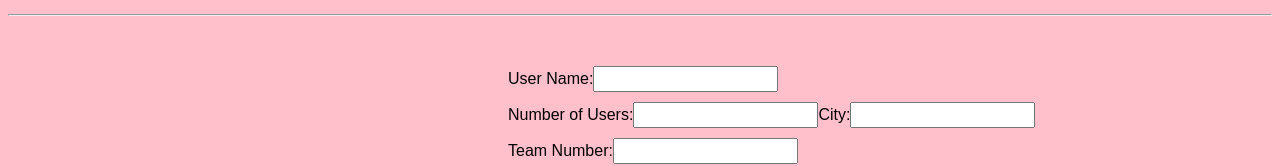
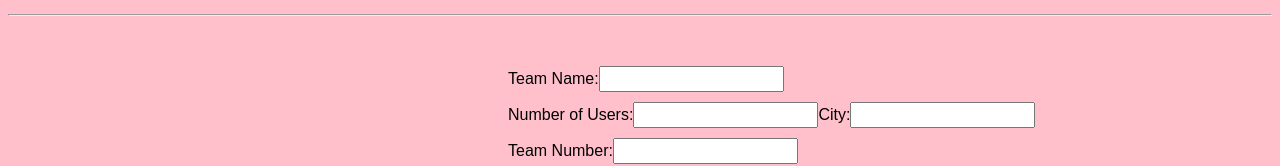
Before and after one commit to sofia200408/RishonMuseum, a React (Create React App) app: page / in a window 1280 px wide. Shown: the part 420-586 px from the top of the page. Built offline with nearby package versions, Linux system fonts and the light colour scheme; a web font is replaced by a local one.

Commit message:
change to Team name

```diff
--- a/src/components/home.js
+++ b/src/components/home.js
@@ -36,7 +36,7 @@ class Home extends Component{
             <hr />
             <div className="box">
                     <label>
-                        User Name:
+                        Team Name:
                         <input type="text" onChange={this.handleChange} required/>
                     </label>
                 <div>
```
